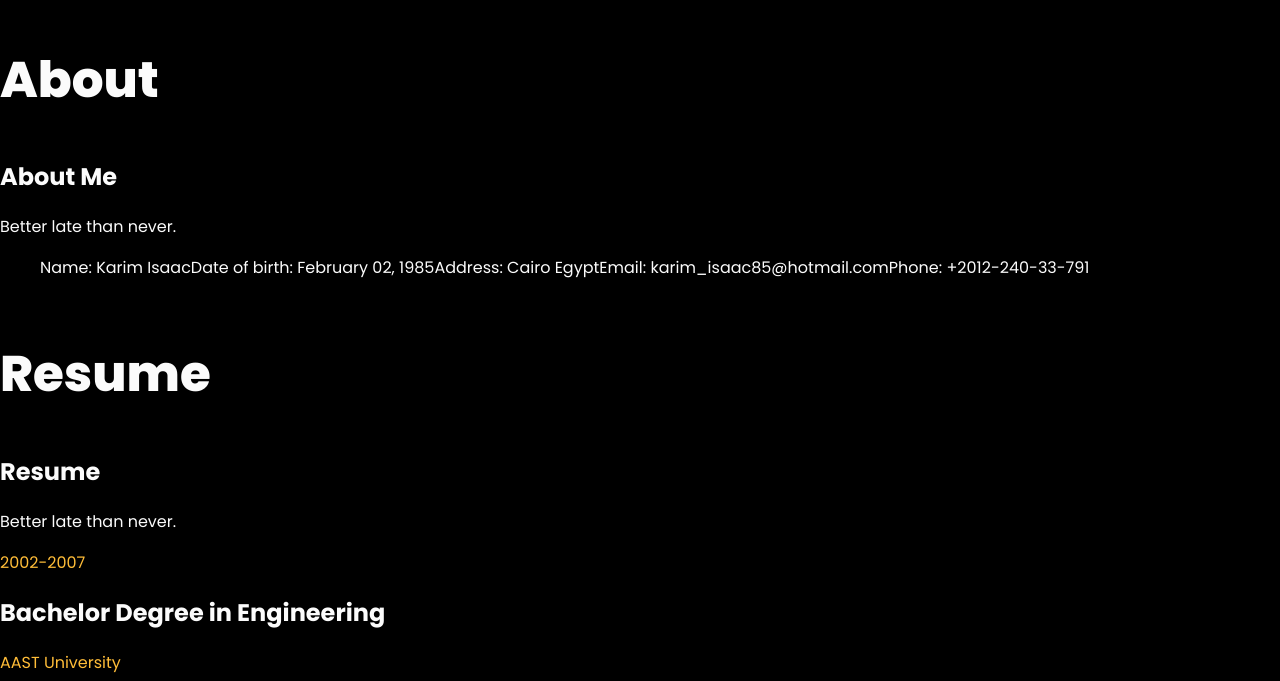
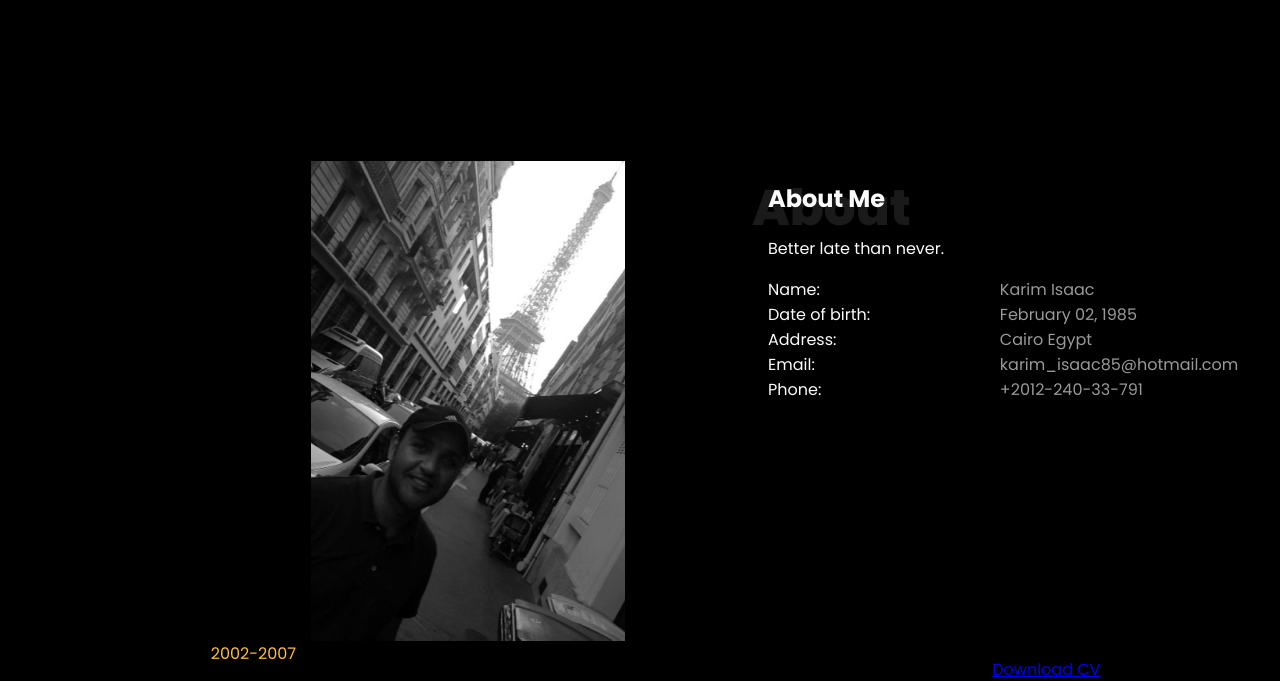
Before and after one commit to KIsaac85/kisaac85.github.io, a React (Vite) app: page / in a window 1280 px wide. Shown: the part 639-1320 px from the top of the page. Built offline with nearby package versions, Linux system fonts and the light colour scheme.

Commit message:
add style to about section

```diff
--- a/index.html
+++ b/index.html
@@ -16,6 +16,7 @@
 
     <link rel="stylesheet" href="./src/css/Style Nav.css">
     <link rel="stylesheet" href="./src/css/Style Home.css">
+    <link rel="stylesheet" href="./src/css/Style About Section.css">
   </head>
   <body data-spy="scroll" data-target=".site-navbar-target" data-offset="300">
     <div id="root"></div>
--- a/src/Aboutme.jsx
+++ b/src/Aboutme.jsx
@@ -5,35 +5,31 @@ import image1 from "./images/2.jpg"
 
 function Aboutme() {
     return (
-      <section className="ftco-about img ftco-section ftco-no-pb" id="about-section">
-    	<div className="container" style={{display:"flex"}}>
-    		<div className="row d-flex"></div>
-      <div className="col-md-6 col-lg-5 d-flex">
-    				<div className="img-about img d-flex align-items-stretch">
-    					<div className="overlay"></div>
-	    				<div className="img d-flex align-self-stretch align-items-center" style={{backgroundImage:`url(${image1}`}}>
-	    				</div>
-    				</div>
-    			</div>
-    <div className="col-md-6 col-lg-7 pl-lg-5 pb-5">
-    <div className="row justify-content-start pb-3">
-    <div className="col-md-12 heading-section">
-      <h1 className="big">About</h1>
-    <h2 className="mb-4">About Me</h2>
+      <section className="" id="about-section">
+    	<div className="container" >
+
+      <div className="Image-container">
+    		<img src={`${image1}`} alt="personal photo"></img>
+    	</div>
+
+    <div className="About-Container" >
+      <h1 className="About-Shadow">About</h1>
+    <h2 className="About-Me"  >About Me</h2>
     <p>Better late than never.</p>
-    <ul className="about-info mt-4 px-md-0 px-2">
-        <li className="d-flex"><span>Name:</span> <span>Karim Isaac</span></li>
-        <li className="d-flex"><span>Date of birth:</span> <span>February 02, 1985</span></li>
-        <li className="d-flex"><span>Address:</span> <span>Cairo Egypt</span></li>
-        <li className="d-flex"><span>Email:</span> <span>karim_isaac85@hotmail.com</span></li>
-        <li className="d-flex"><span>Phone: </span> <span>+2012-240-33-791</span></li>
+    <ul className="About-List">
+        <li className=""><span>Name:</span> </li>
+        <li><span  className="greyText">Karim Isaac</span></li>
+        <li className=""><span>Date of birth:</span> </li>
+        <li><span className="greyText">February 02, 1985</span></li>
+        <li className=""><span>Address:</span></li>
+        <li> <span className="greyText">Cairo Egypt</span></li>
+        <li className=""><span>Email:</span> </li>
+        <li><span className="greyText">karim_isaac85@hotmail.com</span></li>
+        <li className=""><span>Phone: </span> </li>
+        <li><span className="greyText">+2012-240-33-791</span></li>
     </ul>
     </div>
     </div>
-
-    </div>
-    </div>
-
     </section>
     )
 }
--- a/src/Home.jsx
+++ b/src/Home.jsx
@@ -5,7 +5,7 @@ import  StyledButton  from './js/ButtonStyle';
 
 
 function Home() {
-  const [role, setRole] = useState("A Freelance Full Stack Web Developer");
+  const [role, setRole] = useState("Text A");
   const [className, setClassName] = useState("fade");
 
 
@@ -21,7 +21,7 @@ function Home() {
  };
 
  useEffect(()=>{
-  className&&setClassName("fade")
+  //className&&setClassName("fade")
  },[role])
 
   return (
--- /dev/null
+++ b/src/css/Style About Section.css
@@ -0,0 +1,45 @@
+#about-section{
+    display: flex;
+    justify-content:flex-start;
+    margin-left: 10.5rem;
+    padding-top:  10rem;
+    width: 75rem;
+    height: 30rem;
+
+}
+
+
+.container{
+    display: flex;
+    flex-direction: row;
+
+    width: 100%;
+}
+.About-List{
+    display: grid;
+
+    padding-left: 0;
+    grid-template-columns: auto auto;
+    grid-template-rows: auto auto auto auto auto;
+}
+.Image-container{
+    width: 50%;
+    display: flex;
+    justify-content: center;
+}
+.About-Container{
+    width: 50%;
+    position:relative
+
+}
+.About-Shadow{
+    z-index: -1;
+    position:absolute;
+    top:-2rem;
+    left:-1rem;
+     color:rgb(255,255,255,0.1);
+}
+
+.About-Me{
+font-weight: 700;
+}
--- a/src/css/Style Home.css
+++ b/src/css/Style Home.css
@@ -12,14 +12,14 @@
 
 @keyframes fade-down {
     0%{
-        opacity: 1;
+        opacity: 0;
     }
     100%{
-        opacity: 0;
+        opacity: 1;
     }
 
 }
 
 .fade{
-    animation: fade-down 5s infinite alternate;
+    animation: fade-down 2.5s infinite alternate;
 }
--- a/src/css/Style Main.css
+++ b/src/css/Style Main.css
@@ -23,3 +23,6 @@ h1{
 .yellow-button{
     background-color: #ffbd38;
 }
+.greyText{
+    color: rgb(153,153,153);
+}
```
